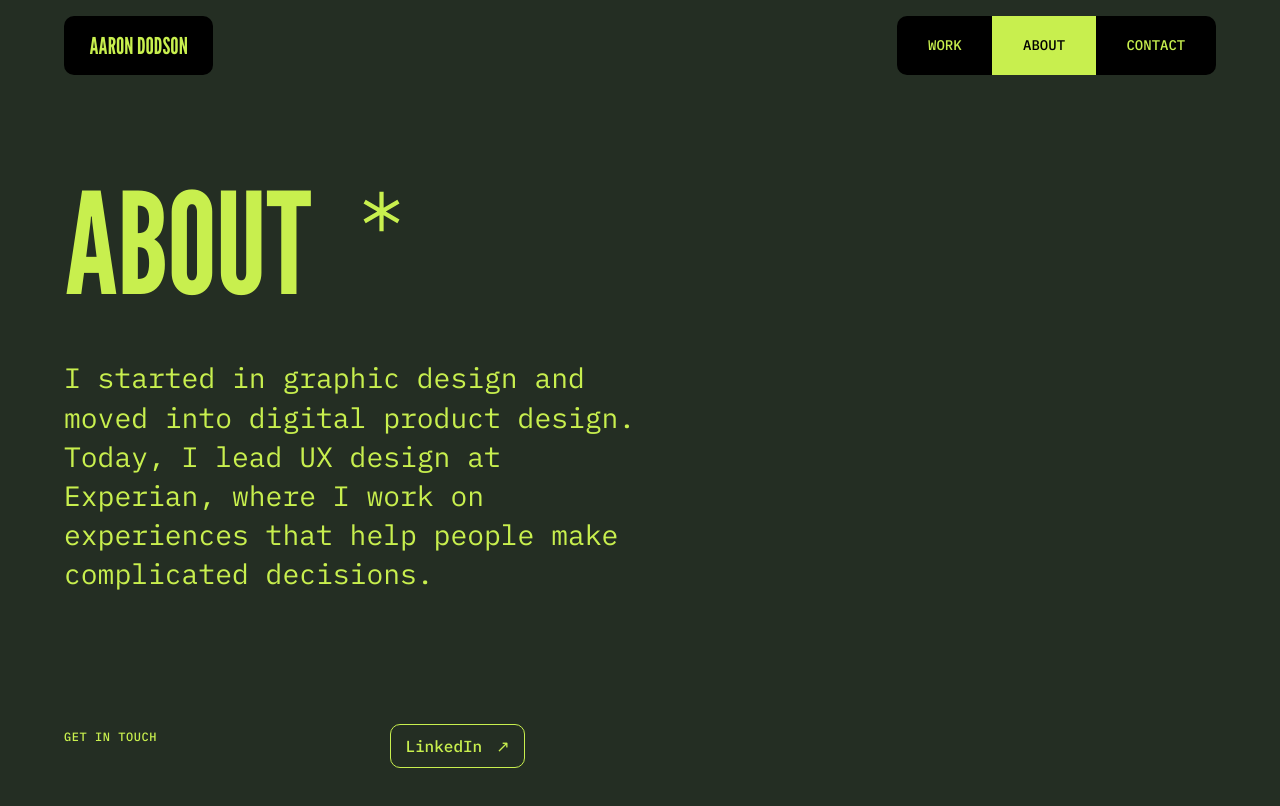
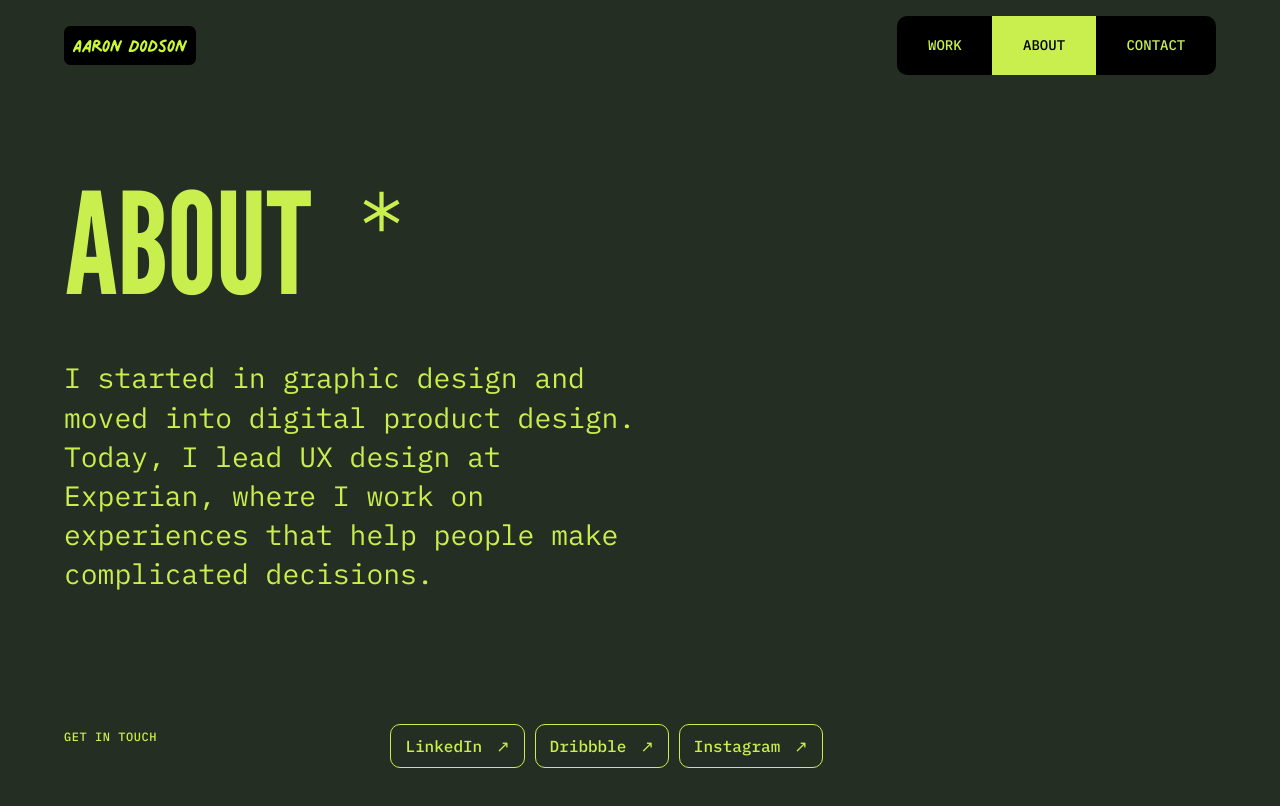
Before and after one commit to aarondodson/aarondodson.com, a plain HTML site: page about.html in a window 1280 px wide. Drawn offline with nearby package versions, Linux system fonts and the light colour scheme.

Commit message:
Update site branding, homepage bio layout, and social links

```diff
--- a/about.html
+++ b/about.html
@@ -11,7 +11,7 @@
 <body>
   <div class="page">
     <header class="site-header">
-      <a class="wordmark" href="index.html">Aaron Dodson</a>
+      <a class="site-logo" href="index.html"><img src="ajd-logo.svg" width="628" height="182" alt="Aaron Dodson"></a>
       <nav class="site-nav" aria-label="Portfolio navigation">
         <a href="work.html">Work</a>
         <a href="about.html" aria-current="page">About</a>
@@ -24,8 +24,10 @@
     </main>
     <footer class="section-row site-footer" id="contact">
       <h2 class="section-label">Get in touch</h2>
-      <div>
+      <div class="footer-links">
         <a class="text-link" href="https://www.linkedin.com/in/aaronjdodson/" target="_blank" rel="noopener noreferrer">LinkedIn <span aria-hidden="true">↗</span></a>
+        <a class="text-link" href="https://dribbble.com/aarondodson" target="_blank" rel="noopener noreferrer">Dribbble <span aria-hidden="true">↗</span></a>
+        <a class="text-link" href="https://www.instagram.com/aarondodson/" target="_blank" rel="noopener noreferrer">Instagram <span aria-hidden="true">↗</span></a>
       </div>
     </footer>
   </div>
--- a/styles.css
+++ b/styles.css
@@ -55,32 +55,26 @@ a:focus-visible, .motion-toggle:focus-visible { outline: 2px solid var(--lime);
   text-transform: uppercase;
 }
 
-.wordmark,
+.site-logo,
 .site-nav,
 .text-link,
 .project {
   border-radius: var(--radius);
 }
 
-.wordmark,
 .site-nav {
   min-height: var(--nav-height);
 }
 
-.wordmark {
-  display: inline-flex;
-  align-items: center;
-  justify-content: center;
-  padding-inline: clamp(12px, 2vw, 28px);
-  text-decoration: none;
+.site-logo {
+  display: block;
+  justify-self: start;
 }
 
-.wordmark {
-  justify-self: start;
-  background: var(--black);
-  color: var(--lime);
-  font: 400 1.45rem/1 var(--display);
-  text-transform: uppercase;
+.site-logo img {
+  display: block;
+  width: auto;
+  height: clamp(32px, 3vw, 44px);
 }
 
 .site-nav {
@@ -112,8 +106,6 @@ a:focus-visible, .motion-toggle:focus-visible { outline: 2px solid var(--lime);
   outline-color: var(--black);
   outline-offset: -5px;
 }
-
-.wordmark:hover { text-decoration: underline; }
 
 .section-row {
   padding-block: var(--row-space);
@@ -273,14 +265,21 @@ a.project { text-decoration: none; }
 }
 
 .about-copy {
-  max-width: 35ch;
   font-size: clamp(1.125rem, 2.3vw, 1.75rem);
   line-height: 1.4;
 }
 
+.interior-main .about-copy { max-width: 35ch; }
+
 .about-summary .text-link { margin-top: 16px; }
 
 .site-footer { padding-block: 28px 38px; }
+
+.footer-links {
+  display: flex;
+  flex-wrap: wrap;
+  gap: 10px;
+}
 
 @media (max-width: 480px) {
   .site-header { grid-template-columns: minmax(0, 1fr); }
```
Also changed, not shown: index.html (+4 -2 lines), work.html (+4 -2 lines), ajd-logo.svg (added).
